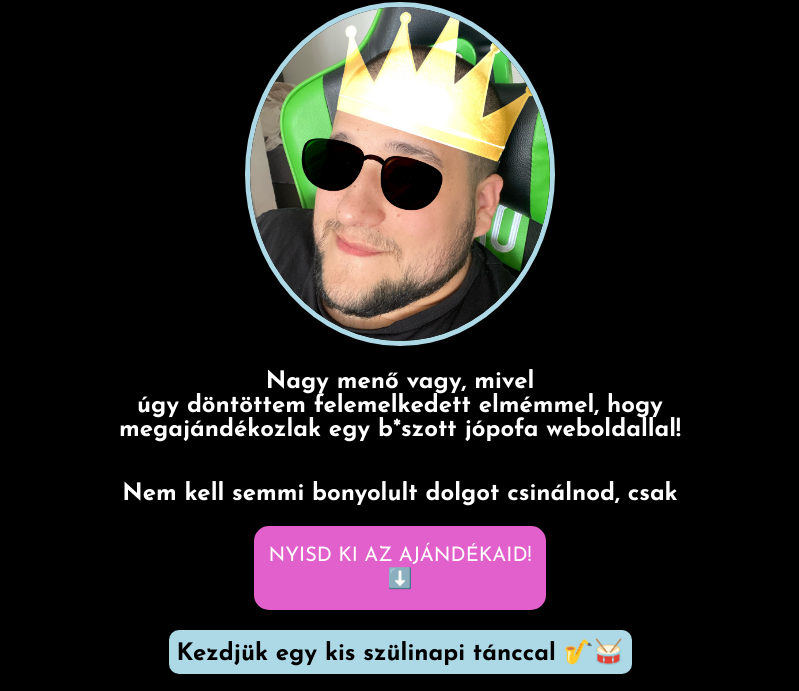
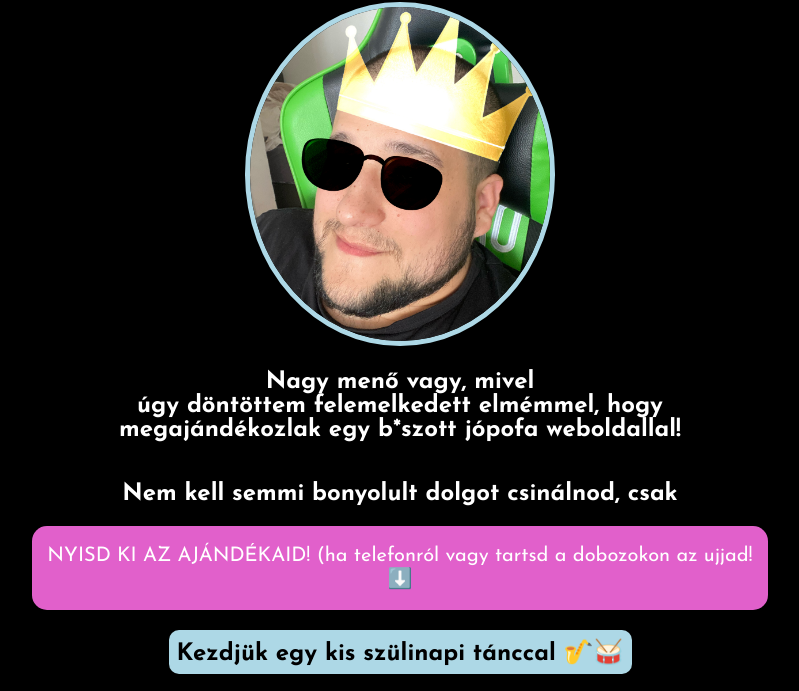
Before and after one commit to MatthewTelkes/birthdaygiftsite, a plain HTML site: page index.html in a window 1280 px wide. Shown: the part 79-770 px from the top of the page, without its empty margins (240-1039 px from the left). Drawn offline with Linux system fonts and the light colour scheme.

Commit message:
Update index.html

```diff
--- a/index.html
+++ b/index.html
@@ -20,7 +20,7 @@
     </div>
     <div id="gift-card-section">
         <h2 class="card-title">Nem kell semmi bonyolult dolgot csinálnod, csak </h2>
-        <div id="open-it-text"><p>NYISD KI AZ AJÁNDÉKAID! <br>⬇️  </p></div>
+        <div id="open-it-text"><p>NYISD KI AZ AJÁNDÉKAID! (ha telefonról vagy tartsd a dobozokon az ujjad! <br>⬇️  </p></div>
         <h2 class="card-title title-bg">Kezdjük egy kis szülinapi tánccal 🎷🥁 </h2>
         <div class="gift-card" id="gift-celebration"></div>
     </div>
```
